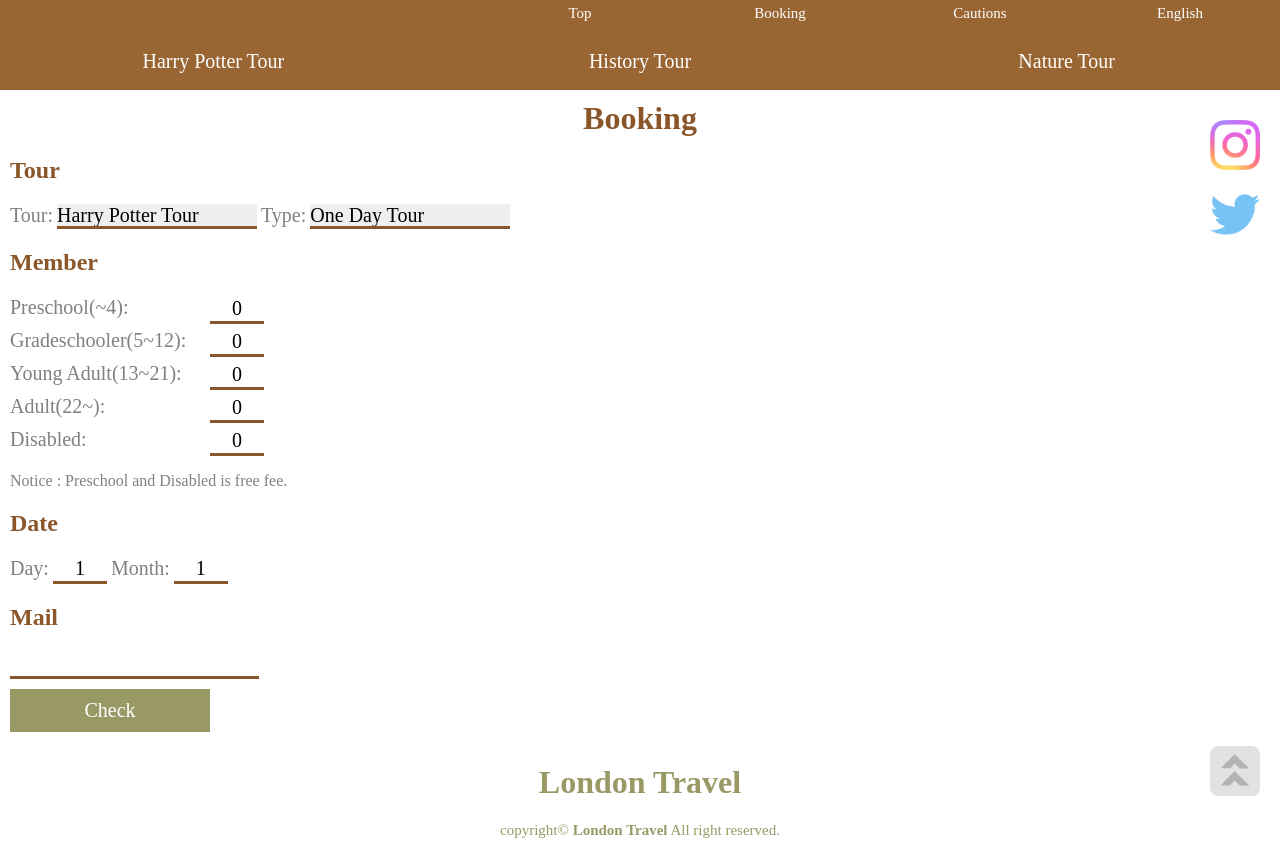
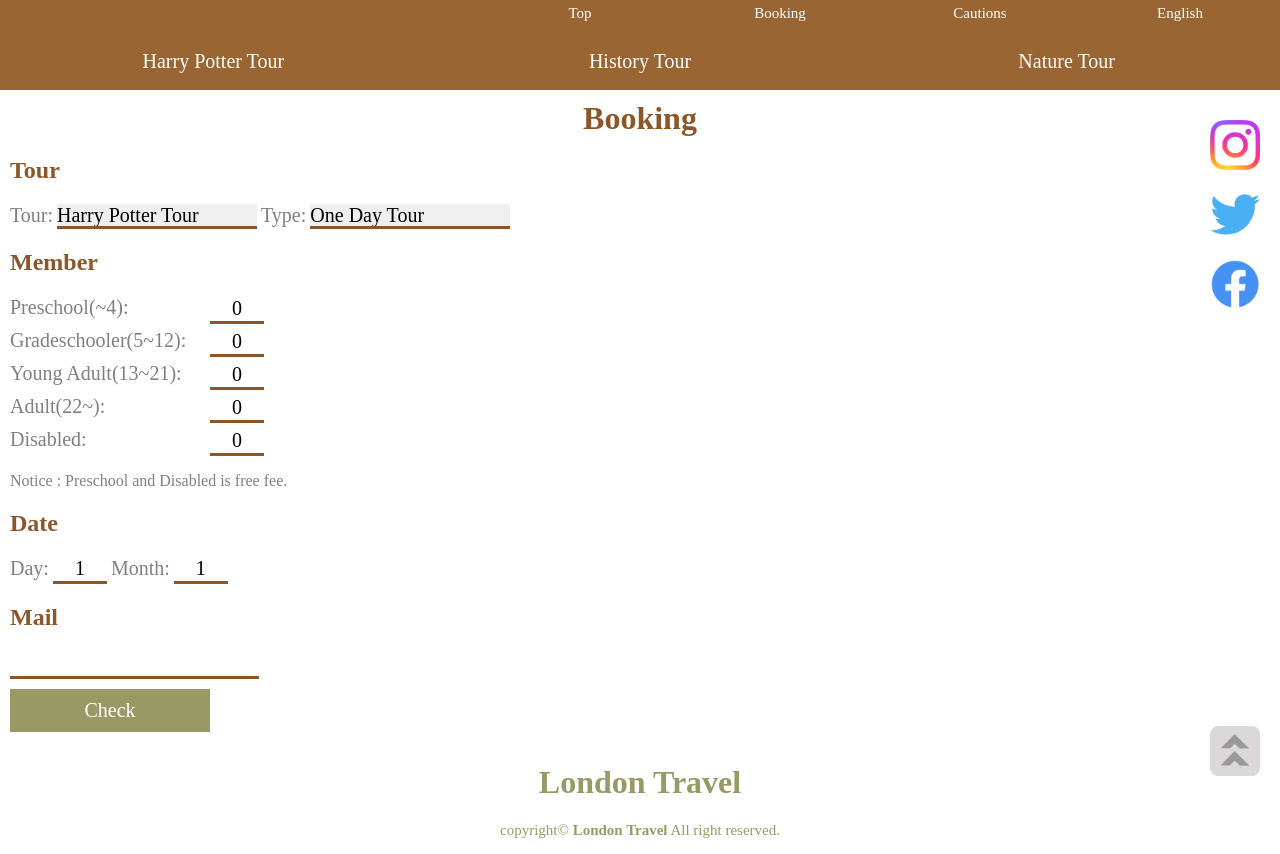
Before and after one commit to ZnnZ0/London-Travel, a plain HTML site: page page/booking.html in a window 1280 px wide. Drawn offline with Linux system fonts and the light colour scheme.

Commit message:
finalize

```diff
--- a/css/header.css
+++ b/css/header.css
@@ -48,6 +48,10 @@ header a {
 
     /*font*/
     font-size: 15px;
+}
+
+.upper-menu-list-single:hover {
+    background-color: #999966;
 }
 
 .upper-menu-list-top {
@@ -130,10 +134,13 @@ header a {
 
 #sns-menu img {
     /*model*/
-    opacity: 0.6;
+    opacity: 0.8;
 
     /*box*/
     width: 50px;
+
+    /*animation*/
+    transition: all 0.3s ease;
 }
 
 #sns-menu img:hover {
@@ -146,16 +153,19 @@ header a {
     /*model*/
     position: fixed;
     right: 20px;
-    bottom: 0px;
+    bottom: 20px;
     z-index: 1;
 }
 
 #back-menu img {
     /*model*/
-    opacity: 0.6;
+    opacity: 0.8;
 
     /*box*/
     width: 50px;
+
+    /*animation*/
+    transition: all 0.3s ease;
 }
 
 #back-menu img:hover {
--- a/css/header_jp.css
+++ b/css/header_jp.css
@@ -48,6 +48,10 @@ header a {
 
     /*font*/
     font-size: 15px;
+}
+
+.upper-menu-list-single:hover {
+    background-color: #999966;
 }
 
 .upper-menu-list-top {
@@ -130,10 +134,13 @@ header a {
 
 #sns-menu img {
     /*model*/
-    opacity: 0.6;
+    opacity: 0.8;
 
     /*box*/
     width: 50px;
+
+    /*animation*/
+    transition: all 0.3s ease;
 }
 
 #sns-menu img:hover {
@@ -146,16 +153,19 @@ header a {
     /*model*/
     position: fixed;
     right: 20px;
-    bottom: 0px;
+    bottom: 20px;
     z-index: 1;
 }
 
 #back-menu img {
     /*model*/
-    opacity: 0.6;
+    opacity: 0.8;
 
     /*box*/
     width: 50px;
+
+    /*animation*/
+    transition: all 0.3s ease;
 }
 
 #back-menu img:hover {
--- a/page/booking.html
+++ b/page/booking.html
@@ -6,6 +6,7 @@
     <link rel="stylesheet" href="../css/header.css">
     <link rel="stylesheet" href="../css/booking.css">
     <link rel="stylesheet" href="../css/footer.css">
+    <link rel="icon" type="image/png" href="img/icon/pageIcon.png">
     <script type="text/javascript" src="../js/jump.js"></script>
     <script type="text/javascript" src="../js/header.js"></script>
     <script type="text/javascript" src="../js/booking.js"></script>
@@ -17,13 +18,13 @@
         <!--UPPER_MENU START-->
         <nav id="upper-menu">
             <ul id="upper-menu-list">
-                <li>
+                <li class="upper-menu-list-single">
                     <a href="../index.html">Top</a>
                 </li>
-                <li>
+                <li class="upper-menu-list-single">
                     <a href="booking.html" id="booking">Booking</a>
                 </li>
-                <li>
+                <li class="upper-menu-list-single">
                     <a href="../index.html#main-content-cautions">Cautions</a>
                 </li>
                 <li class="has-sub-menu">
@@ -97,6 +98,9 @@
         </p>
         <p>
             <img src="../img/sns/twitter.png">
+        </p>
+        <p>
+            <img src="../img/sns/facebook.png">
         </p>
     </nav>
     <!--SNS_MENU END-->
```
Also changed, not shown: index.html (+7 -3 lines), index_fr.html (+7 -3 lines), index_jp.html (+7 -3 lines), page/booking_fr.html (+7 -3 lines), page/booking_jp.html (+7 -3 lines), page/harryPotterTour.html (+7 -3 lines), page/harryPotterTour_fr.html (+7 -3 lines), page/harryPotterTour_jp.html (+7 -3 lines), page/historyTour.html (+7 -3 lines), page/historyTour_fr.html (+7 -3 lines), page/historyTour_jp.html (+7 -3 lines), page/natureTour.html (+7 -3 lines), page/natureTour_fr.html (+7 -3 lines), page/natureTour_jp.html (+7 -3 lines), 2 more files.
